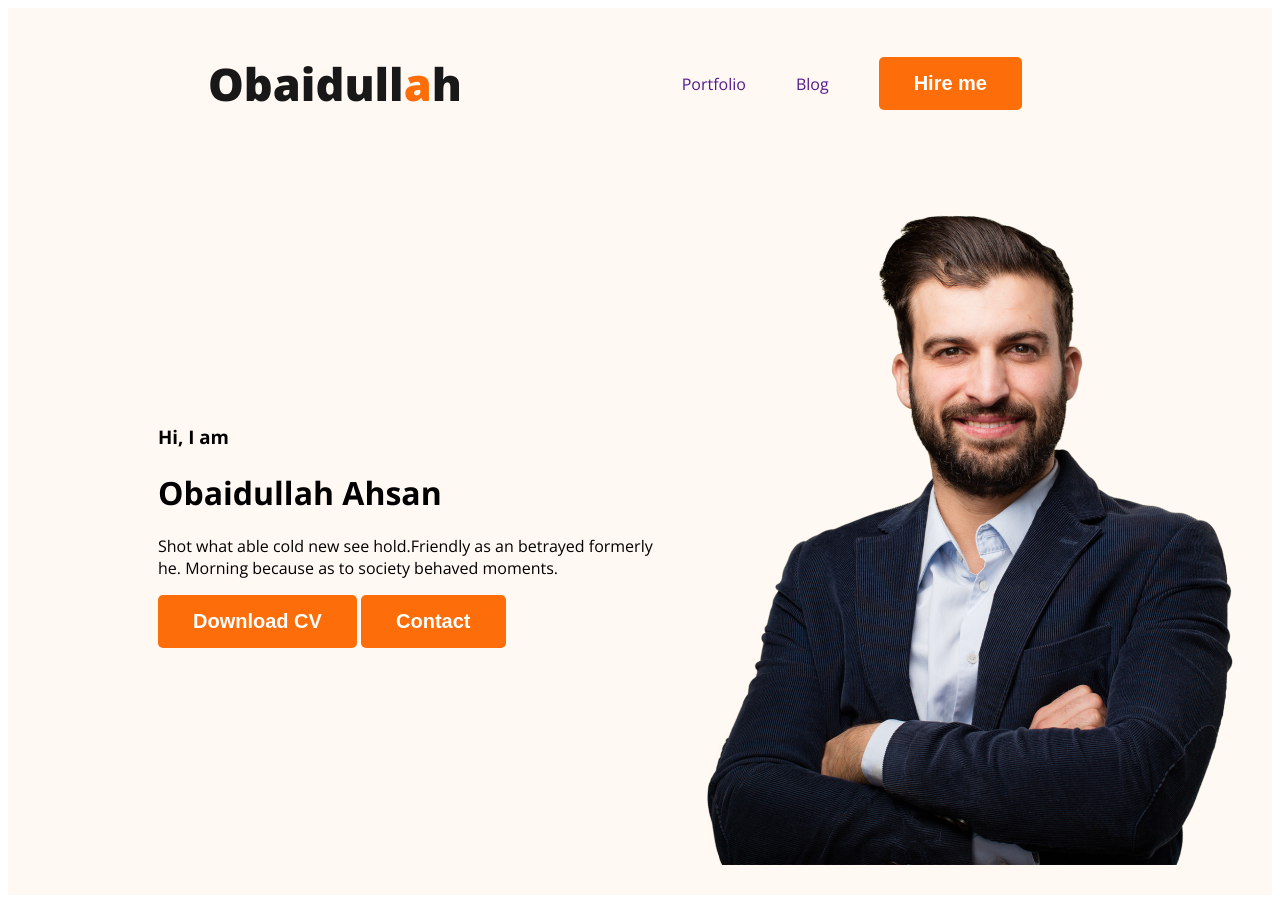
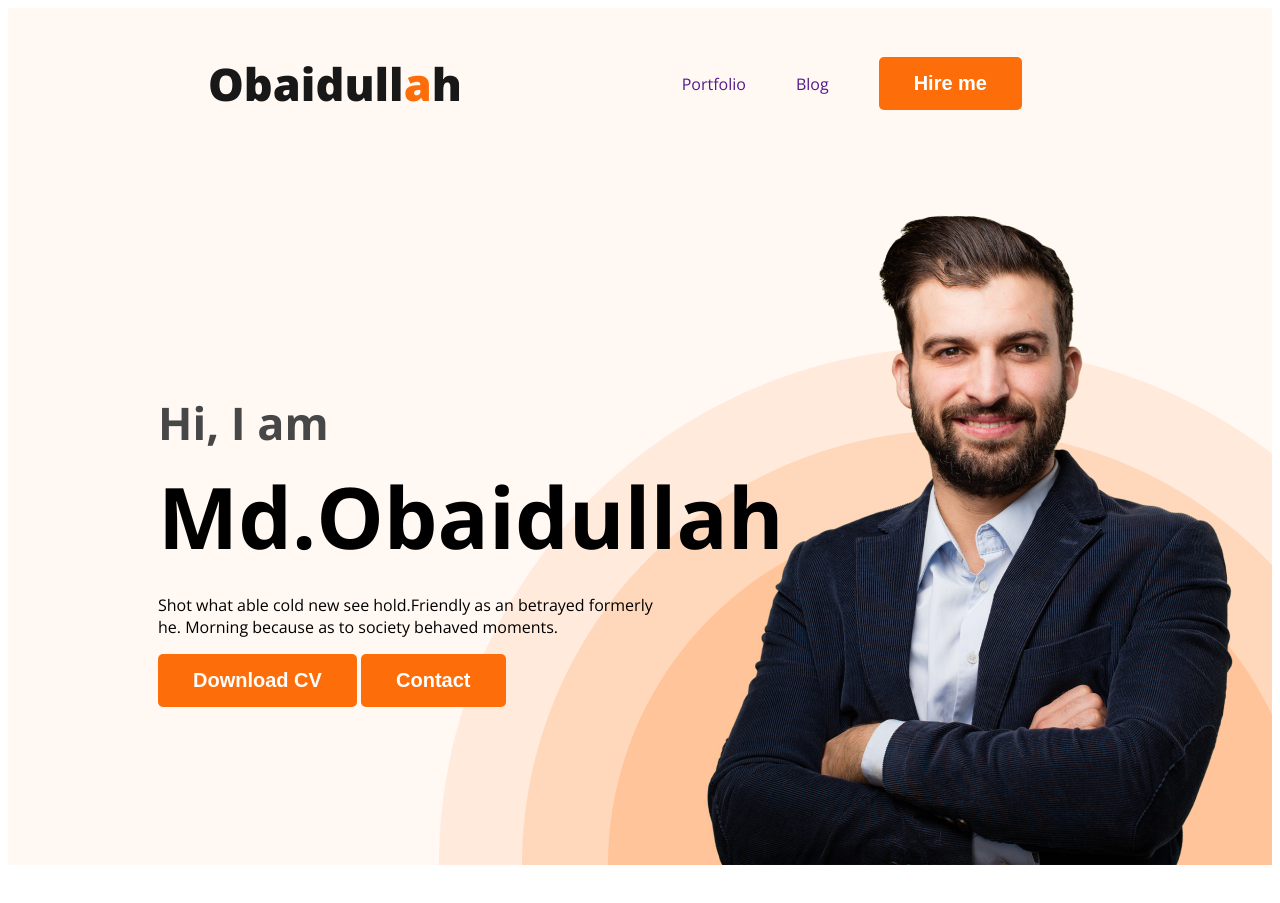
Before and after one commit to Obaidullah-ahsan/web-development-portfolio, a plain HTML site: page index.html in a window 1280 px wide. After the commit the page ends 873 px from the top, so only its background shows below. Drawn offline with nearby package versions, Linux system fonts and the light colour scheme.

```diff
--- a/Styles/portfolio.css
+++ b/Styles/portfolio.css
@@ -48,15 +48,33 @@
 
 .header {
     background-color: #FFF8F3;
+    background-image: url('../images/header_bg.png');
+    background-repeat: no-repeat;
+    background-position: bottom right;
 }
 
 .banner {
-    padding: 30px 30px 30px 150px;
+    padding: 30px 30px 0px 150px;
     display: flex;
     align-items: center;
+    justify-content: space-between;
+}
+.banner-content{
+    max-width: 500px;
 }
 
 .banner .profile-pic {
     width: 584px;
     /* height: 676px; */
 }
+.banner-greeting{
+    font-size: 45px;
+    color: #474747;
+    margin-bottom: 0;
+}
+.banner-title{
+    font-size: 85px;
+    font-weight: 700;
+    margin-top: 5px;
+    margin-bottom: 20px;
+}
--- a/index.html
+++ b/index.html
@@ -22,8 +22,8 @@
         <div class="banner">
             <div class="banner-content">
                 <h3 class="banner-greeting">Hi, I  am</h3>
-                <h1 class="banner-title">Obaidullah Ahsan</h1>
-                <p>Shot what able cold new see hold.Friendly as an betrayed formerly he. Morning because as to society behaved moments.</p>
+                <h1 class="banner-title">Md.Obaidullah</h1>
+                <p class="banner-description">Shot what able cold new see hold.Friendly as an betrayed formerly he. Morning because as to society behaved moments.</p>
                 <button class="btn-primary">Download CV</button>
                 <button class="btn-primary">Contact</button>
             </div>
```
